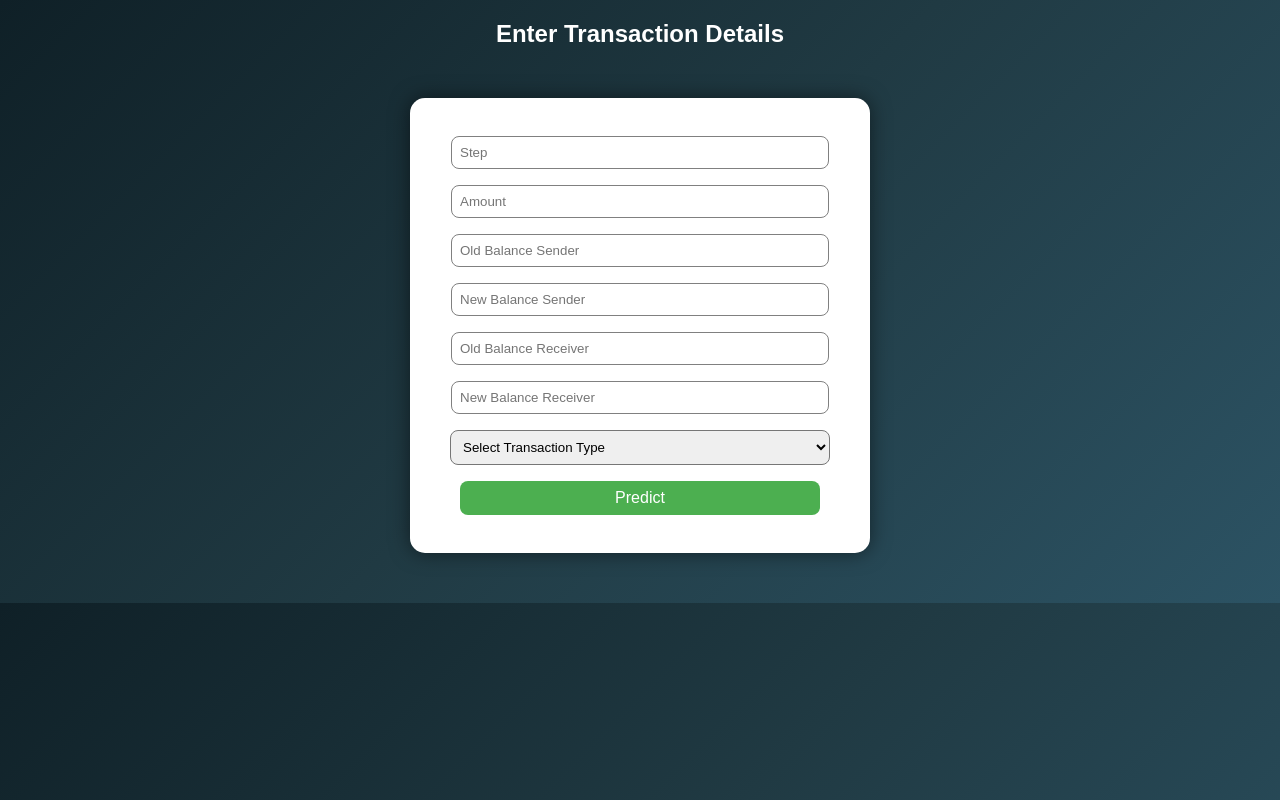
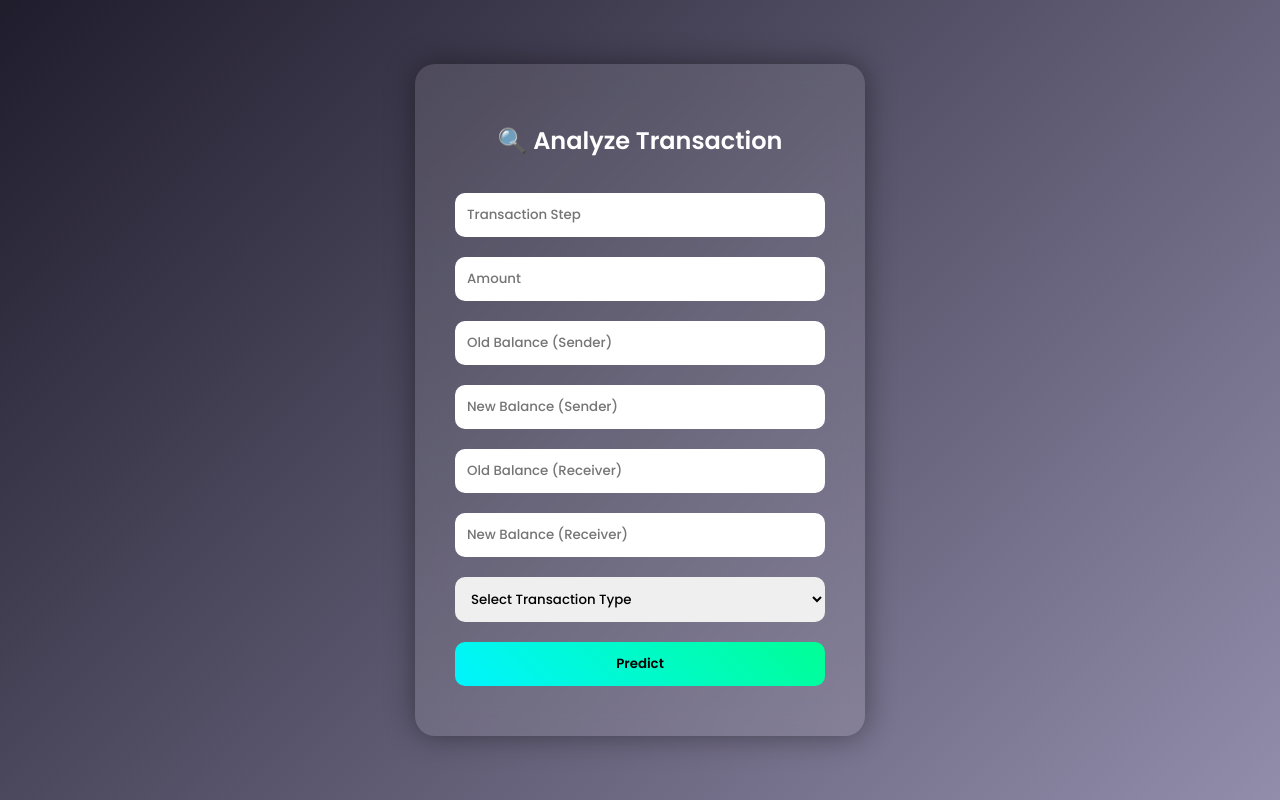
Before and after one commit to Aashifa05/Online-Payment-Fraud-Detection-Using-Machine-Learning, a Flask app: page /predict in a window 1280 px wide. Run offline with Flask 3, Linux system fonts and the light colour scheme; parts of the project's set-up code (start-up, migrations or seed data) failed here and were passed over.

Commit message:
Update predict.html

```diff
--- a/project_files/templates/predict.html
+++ b/project_files/templates/predict.html
@@ -1,62 +1,77 @@
 <!DOCTYPE html>
 <html>
 <head>
-    <title>Fraud Prediction</title>
+    <title>Transaction Analysis</title>
+    <link href="https://fonts.googleapis.com/css2?family=Poppins:wght@300;500;600&display=swap" rel="stylesheet">
+
     <style>
+        * {
+            font-family: 'Poppins', sans-serif;
+            box-sizing: border-box;
+        }
+
         body {
-            font-family: Arial;
-            background: linear-gradient(135deg, #0f2027, #203a43, #2c5364);
-            color: white;
-            text-align: center;
+            margin: 0;
+            background: linear-gradient(135deg, #1f1c2c, #928dab);
+            display: flex;
+            justify-content: center;
+            align-items: center;
+            min-height: 100vh;
         }
 
         .form-container {
-            background: white;
-            color: black;
-            width: 400px;
-            margin: 50px auto;
-            padding: 30px;
-            border-radius: 15px;
-            box-shadow: 0 0 20px rgba(0,0,0,0.5);
+            background: rgba(255,255,255,0.1);
+            backdrop-filter: blur(15px);
+            padding: 40px;
+            border-radius: 20px;
+            width: 450px;
+            color: white;
+            box-shadow: 0 0 30px rgba(0,0,0,0.4);
         }
 
-        input {
-            width: 90%;
-            padding: 8px;
-            margin: 8px 0;
-            border-radius: 8px;
-            border: 1px solid gray;
+        h2 {
+            text-align: center;
+            margin-bottom: 25px;
+        }
+
+        input, select {
+            width: 100%;
+            padding: 12px;
+            margin: 10px 0;
+            border-radius: 10px;
+            border: none;
+            outline: none;
         }
 
         input[type="submit"] {
-            background: #4CAF50;
-            color: white;
-            border: none;
+            background: linear-gradient(45deg, #00f5ff, #00ff95);
+            font-weight: bold;
             cursor: pointer;
-            font-size: 16px;
+            transition: 0.3s;
         }
 
         input[type="submit"]:hover {
-            background: #45a049;
+            transform: scale(1.05);
+            box-shadow: 0 0 15px #00ff95;
         }
     </style>
 </head>
+
 <body>
 
-    <h2>Enter Transaction Details</h2>
+<div class="form-container">
+    <h2>🔍 Analyze Transaction</h2>
 
-    <div class="form-container">
     <form action="/submit" method="POST">
 
-    <input type="number" name="step" placeholder="Step" required>
+        <input type="number" name="step" placeholder="Transaction Step" required>
         <input type="number" name="amount" placeholder="Amount" required>
-    <input type="number" name="oldbalanceOrg" placeholder="Old Balance Sender" required>
-    <input type="number" name="newbalanceOrig" placeholder="New Balance Sender" required>
-    <input type="number" name="oldbalanceDest" placeholder="Old Balance Receiver" required>
-    <input type="number" name="newbalanceDest" placeholder="New Balance Receiver" required>
+        <input type="number" name="oldbalanceOrg" placeholder="Old Balance (Sender)" required>
+        <input type="number" name="newbalanceOrig" placeholder="New Balance (Sender)" required>
+        <input type="number" name="oldbalanceDest" placeholder="Old Balance (Receiver)" required>
+        <input type="number" name="newbalanceDest" placeholder="New Balance (Receiver)" required>
 
-    <!-- Transaction Type Dropdown -->
-    <select name="type" required style="width:95%; padding:8px; margin:8px 0; border-radius:8px;">
+        <select name="type" required>
             <option value="" disabled selected>Select Transaction Type</option>
             <option value="CASH_OUT">CASH_OUT</option>
             <option value="DEBIT">DEBIT</option>
@@ -67,7 +82,6 @@
         <input type="submit" value="Predict">
 
     </form>
-
 </div>
 
 </body>
```
Lines whose indentation alone changed are shown as unchanged.
